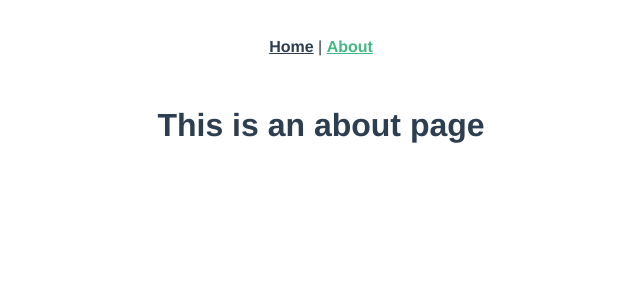
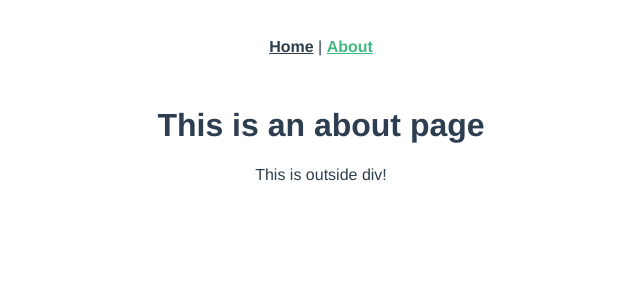
Before and after one commit to nibedita6302/Online_Grocery_Store_App, a Vue app in the folder frontend/: page /about in a window 1280 px wide. Shown: the top 300 px of the page, without its empty margins (319-959 px from the left). Built offline with nearby package versions, Linux system fonts and the light colour scheme.

Commit message:
Config Vue3 project package

```diff
--- a/frontend/src/views/AboutView.vue
+++ b/frontend/src/views/AboutView.vue
@@ -2,4 +2,5 @@
   <div class="about">
     <h1>This is an about page</h1>
   </div>
+  <p>This is outside div!</p>
 </template>
```
